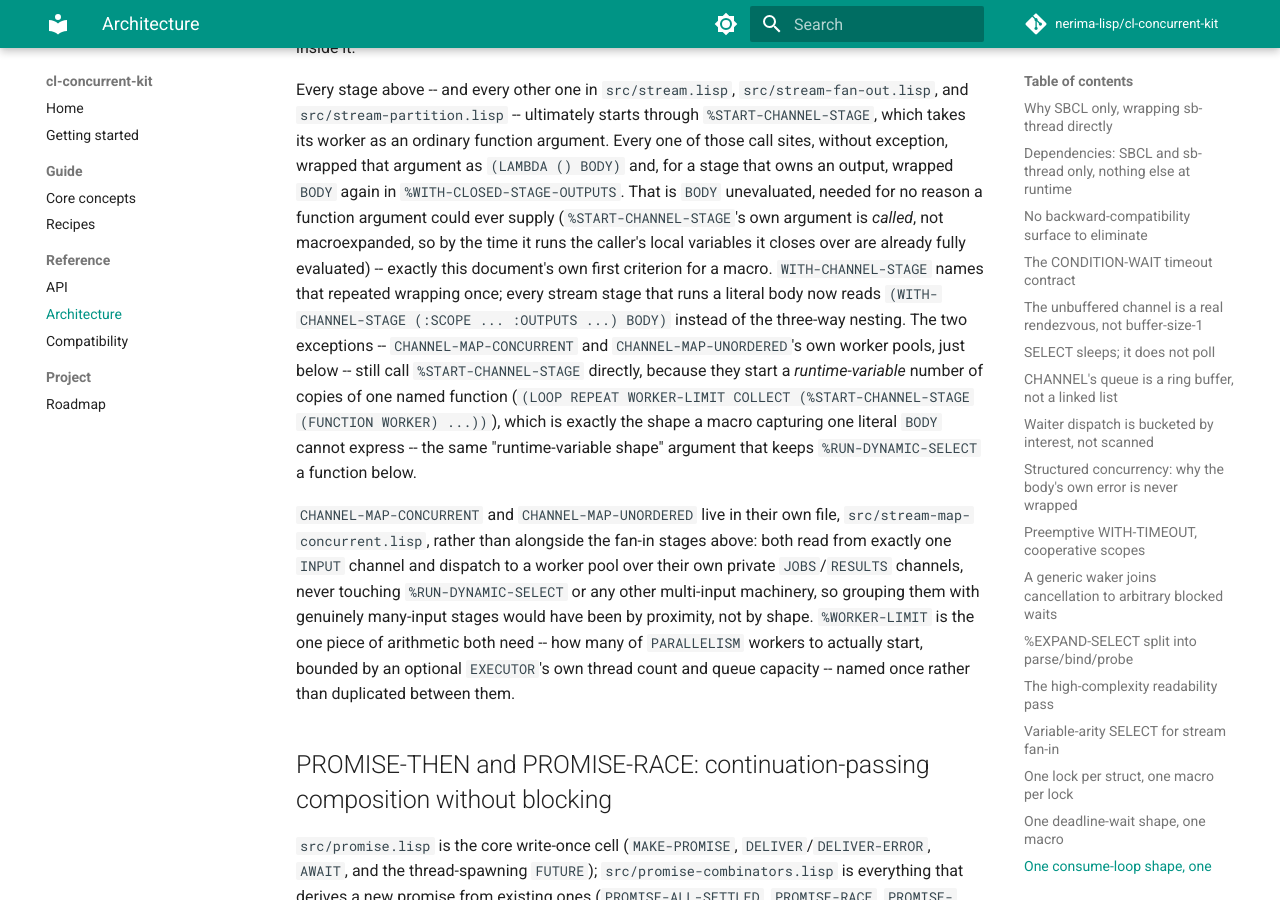
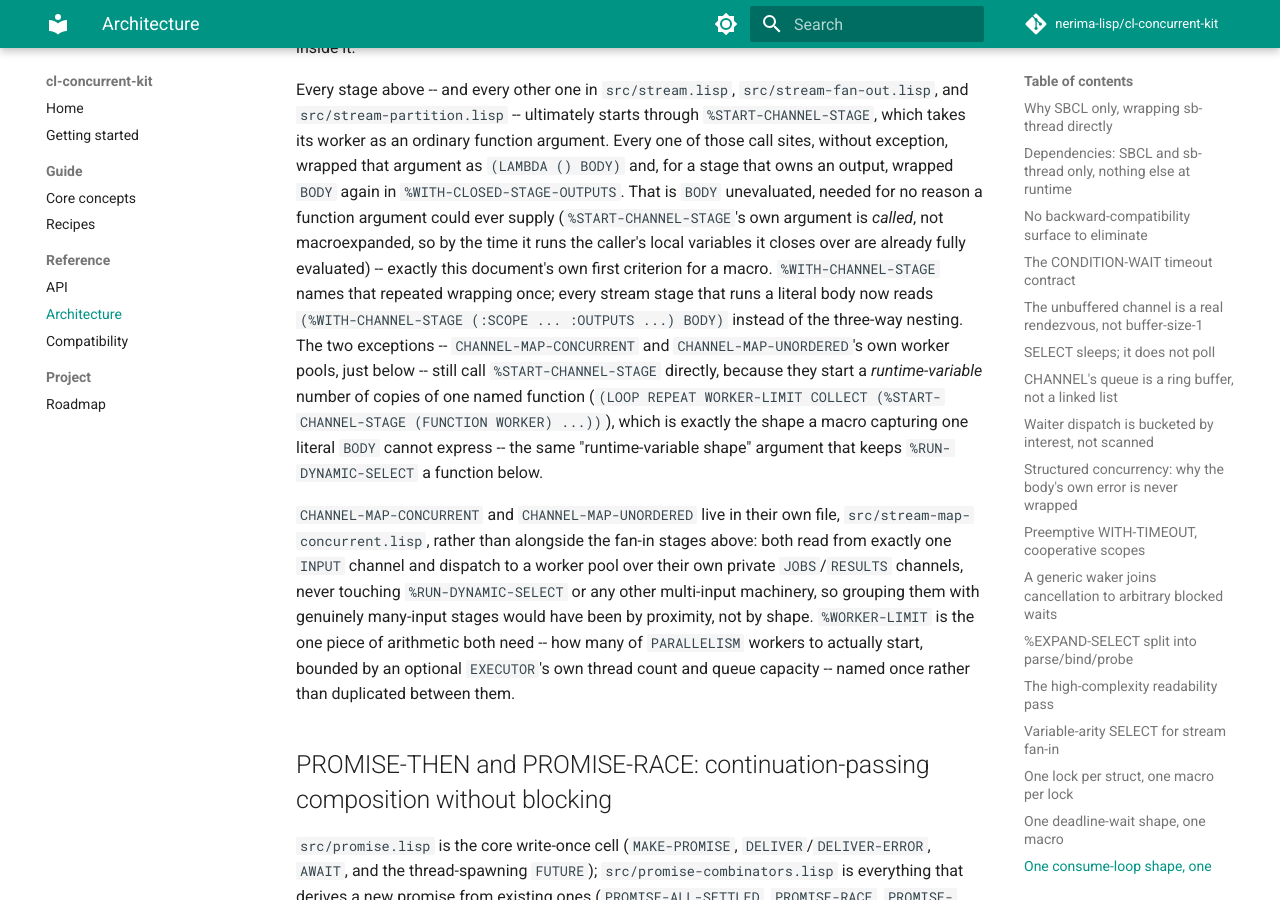
Before and after one commit to nerima-lisp/cl-concurrent-kit, an MkDocs documentation site: the page built from docs/src/reference/architecture.md, in a window 1280 px wide and 900 px high, scrolled down 8696 px. Built offline with MkDocs 1.6.1 and Material for MkDocs 9.7.7, drawn with Linux system fonts in a browser that asks for light colours; comment, search, counter and statistics services are not loaded; some of the changed text lies outside the part shown.

```diff
--- a/docs/src/reference/architecture.md
+++ b/docs/src/reference/architecture.md
@@ -414,8 +414,8 @@ unevaluated, needed for no reason a function argument could ever supply
 (`%START-CHANNEL-STAGE`'s own argument is *called*, not macroexpanded, so
 by the time it runs the caller's local variables it closes over are already
 fully evaluated) -- exactly this document's own first criterion for a
-macro. `WITH-CHANNEL-STAGE` names that repeated wrapping once; every
-stream stage that runs a literal body now reads `(WITH-CHANNEL-STAGE (:SCOPE
+macro. `%WITH-CHANNEL-STAGE` names that repeated wrapping once; every
+stream stage that runs a literal body now reads `(%WITH-CHANNEL-STAGE (:SCOPE
 ... :OUTPUTS ...) BODY)` instead of the three-way nesting. The two exceptions
 -- `CHANNEL-MAP-CONCURRENT` and `CHANNEL-MAP-UNORDERED`'s own worker pools,
 just below -- still call `%START-CHANNEL-STAGE` directly, because they start
@@ -553,19 +553,19 @@ in this codebase.
 `WITH-EXECUTOR`, `WITH-LOCK-HELD`, `%WAIT-UNTIL`, `%WITH-DEADLINE-WAIT`,
 `%WITH-SCOPE-LOCK`, `%UNLESS-DECIDED`, `%DECIDE-ONCE`, `%WITH-RACE-CLEANUP`,
 `WITH-TASK-SCOPE`, `%WITH-CHANNEL-LIST-STAGE`, `%WITH-CLOSED-STAGE-OUTPUTS`,
-`WITH-CHANNEL-STAGE`, `CHANNEL-PRODUCER`, `%CONSUME-CHANNEL`, `FUTURE`,
+`%WITH-CHANNEL-STAGE`, `CHANNEL-PRODUCER`, `%CONSUME-CHANNEL`, `FUTURE`,
 `SELECT`, and `WITH-TIMEOUT`. That ratio is not an oversight to correct
 toward more macros; it reflects a specific, checkable criterion for which
 shape a given piece of code needs -- checked again, and found to justify one
 more macro, when `%START-CHANNEL-STAGE`'s call sites turned out to repeat the
 same unevaluated-body wrapping at every one of them (see "%START-CHANNEL-STAGE
-... `WITH-CHANNEL-STAGE`" above).
+... `%WITH-CHANNEL-STAGE`" above).
 
 A macro earns its place here for one of two reasons. Either it needs
 `BODY` unevaluated -- an unwind-protected critical section
 (`%WITH-CHANNEL-LOCK`, `%WITH-SCOPE-LOCK`, `%WITH-DEADLINE-WAIT`), a
 resource-scoped binding (`WITH-EXECUTOR`, `WITH-TASK-SCOPE`,
-`WITH-TIMEOUT`, `CHANNEL-PRODUCER`, `WITH-CHANNEL-STAGE`), or a loop skeleton
+`WITH-TIMEOUT`, `CHANNEL-PRODUCER`, `%WITH-CHANNEL-STAGE`), or a loop skeleton
 whose per-iteration work varies by caller (`%CONSUME-CHANNEL`,
 `%WITH-RACE-CLEANUP`) -- none of which a function can express, since a
 function's arguments are evaluated before it ever runs. Or its clause/branch
```
Also changed, not shown: 5 other files.
